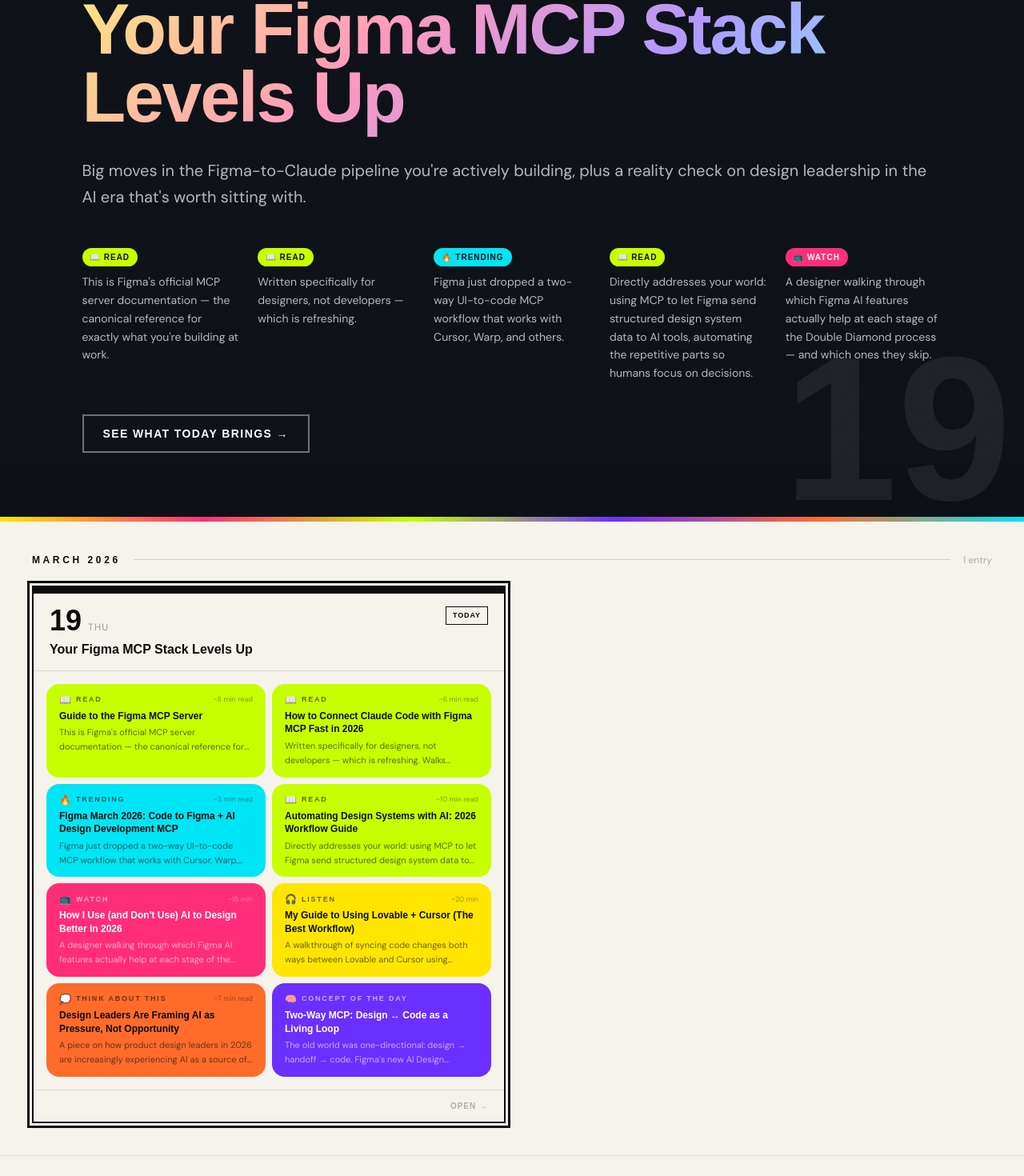
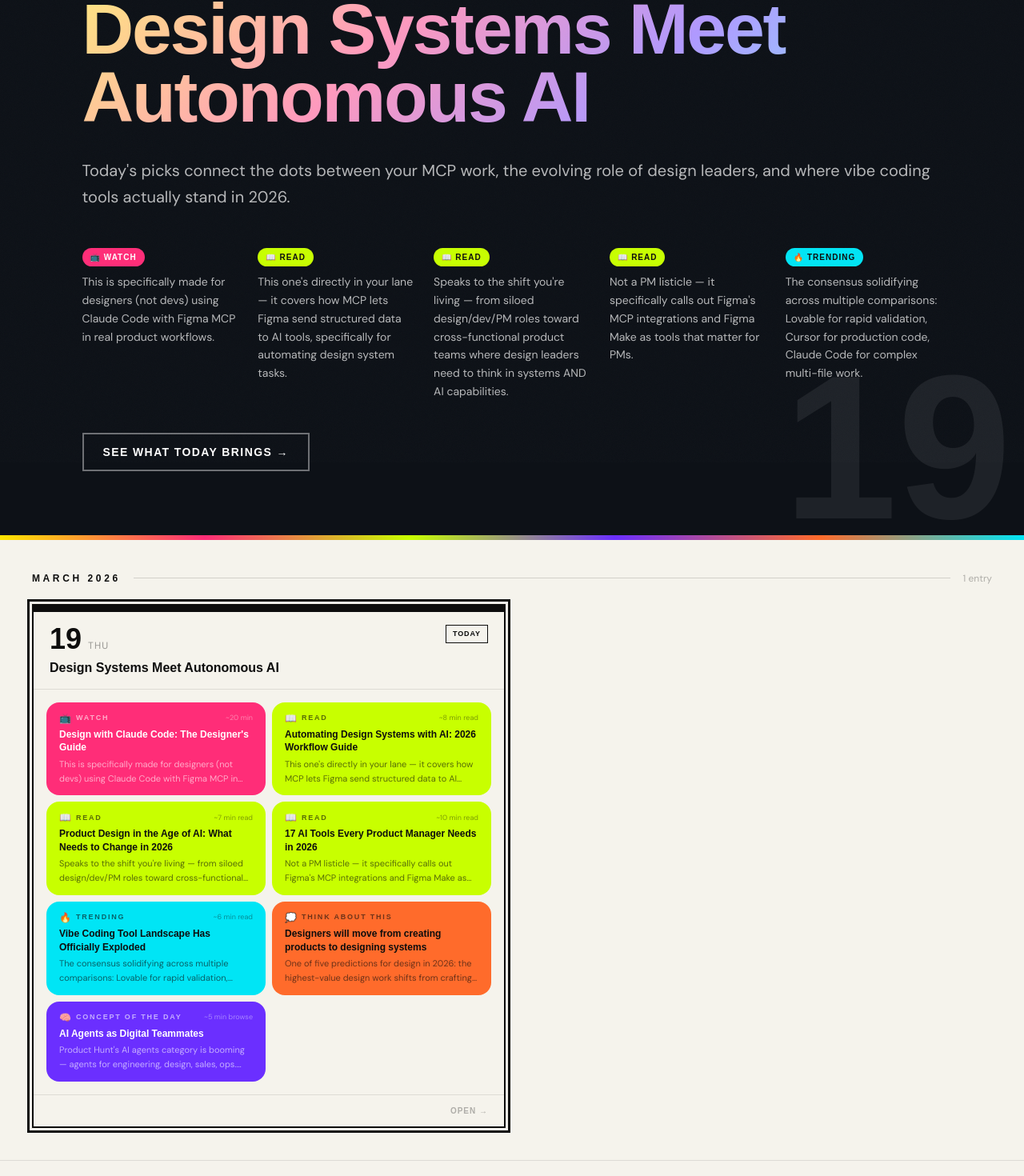
Before and after one commit to misuleecz/re-me, a Next.js app: page / in a window 1280 px wide. Shown: the part 222-1692 px from the top of the page at 80% size. Built offline with nearby package versions, Linux system fonts and the light colour scheme; a web font is replaced by a local one.

Commit message:
Regenerate today + fix search queries to focus on news not tutorials

```diff
--- a/content/briefings/2026-03-19.json
+++ b/content/briefings/2026-03-19.json
@@ -1,56 +1,23 @@
 {
   "date": "2026-03-19",
-  "headline": "Your Figma MCP Stack Levels Up",
-  "subheadline": "Big moves in the Figma-to-Claude pipeline you're actively building, plus a reality check on design leadership in the AI era that's worth sitting with.",
+  "headline": "Design Systems Meet Autonomous AI",
+  "subheadline": "Today's picks connect the dots between your MCP work, the evolving role of design leaders, and where vibe coding tools actually stand in 2026.",
   "emoji": "⚡",
   "color": "violet",
   "sections": [
     {
-      "type": "article",
-      "emoji": "📖",
-      "label": "Read",
-      "title": "Guide to the Figma MCP Server",
-      "source": "Figma Help Center",
-      "description": "This is Figma's official MCP server documentation — the canonical reference for exactly what you're building at work. It covers the tools within the MCP server, how they bring Figma context into coding workflows, and how to ensure generated code matches both your design system and your designs. Essential bookmark for your white-label sport apps integration.",
-      "link": "https://help.figma.com/hc/en-us/articles/32132100833559-Guide-to-the-Figma-MCP-server",
-      "duration": "~8 min read",
+      "type": "video",
+      "emoji": "📺",
+      "label": "Watch",
+      "title": "Design with Claude Code: The Designer's Guide",
+      "source": "UI Collective (YouTube)",
+      "description": "This is specifically made for designers (not devs) using Claude Code with Figma MCP in real product workflows. You're already deep in this world, but it's worth scanning for any workflow patterns or MCP tricks you haven't tried. 8.8K views and growing — it's clearly resonating with the design community.",
+      "link": "https://www.youtube.com/watch?v=JMQ0X_si144",
+      "duration": "~20 min",
       "tags": [
-        "figma",
-        "MCP",
-        "design-systems",
-        "reference"
-      ]
-    },
-    {
-      "type": "article",
-      "emoji": "📖",
-      "label": "Read",
-      "title": "How to Connect Claude Code with Figma MCP Fast in 2026",
-      "source": "Medium / Design Bootcamp",
-      "description": "Written specifically for designers, not developers — which is refreshing. Walks through the Claude Code ↔ Figma MCP setup step by step. Given you're deep in this exact integration, it's worth scanning for any shortcuts or gotchas you might not have hit yet.",
-      "link": "https://medium.com/design-bootcamp/how-to-connect-claude-code-with-figma-mcp-d7f543b49f76",
-      "duration": "~6 min read",
-      "tags": [
-        "claude",
-        "figma-MCP",
-        "tutorial",
-        "vibe-coding"
-      ]
-    },
-    {
-      "type": "trending",
-      "emoji": "🔥",
-      "label": "Trending",
-      "title": "Figma March 2026: Code to Figma + AI Design Development MCP",
-      "source": "Releasebot / Figma Release Notes",
-      "description": "Figma just dropped a two-way UI-to-code MCP workflow that works with Cursor, Warp, and others. Plus new AI admin tools for credit management. The two-way sync is huge — this could fundamentally change your handoff story for the white-label system. The Cursor integration alone is directly relevant to your daily stack.",
-      "link": "https://releasebot.io/updates/figma",
-      "duration": "~3 min read",
-      "tags": [
-        "figma",
-        "release",
-        "cursor",
-        "MCP"
+        "Claude Code",
+        "Figma MCP",
+        "designer workflow"
       ]
     },
     {
@@ -59,78 +26,90 @@
       "label": "Read",
       "title": "Automating Design Systems with AI: 2026 Workflow Guide",
       "source": "Parallel HQ",
-      "description": "Directly addresses your world: using MCP to let Figma send structured design system data to AI tools, automating the repetitive parts so humans focus on decisions. This is the strategic playbook for what you're building — less 'how to set it up' and more 'how to think about the automation layer on top of your token/component architecture.'",
+      "description": "This one's directly in your lane — it covers how MCP lets Figma send structured data to AI tools, specifically for automating design system tasks. Given you're building exactly this for your company's white-label sport apps, there might be architectural ideas or patterns worth stealing.",
       "link": "https://www.parallelhq.com/blog/automating-design-systems-with-ai",
-      "duration": "~10 min read",
+      "duration": "~8 min read",
       "tags": [
-        "design-systems",
+        "design systems",
+        "MCP",
         "automation",
-        "MCP",
-        "strategy"
+        "Figma"
       ]
     },
     {
-      "type": "video",
-      "emoji": "📺",
-      "label": "Watch",
-      "title": "How I Use (and Don't Use) AI to Design Better in 2026",
-      "source": "YouTube / TD Sunshine",
-      "description": "A designer walking through which Figma AI features actually help at each stage of the Double Diamond process — and which ones they skip. Honest and practical. Good for calibrating your own AI-in-design workflow and spotting features you might be underusing or over-hyping.",
-      "link": "https://www.youtube.com/watch?v=2u6bH17NIQk",
-      "duration": "~15 min",
+      "type": "article",
+      "emoji": "📖",
+      "label": "Read",
+      "title": "Product Design in the Age of AI: What Needs to Change in 2026",
+      "source": "Boldare",
+      "description": "Speaks to the shift you're living — from siloed design/dev/PM roles toward cross-functional product teams where design leaders need to think in systems AND AI capabilities. Relevant as you think about what your next role looks like: product builder, design leader, or something entirely new.",
+      "link": "https://www.boldare.com/blog/product-design-ai-2026-what-needs-to-change/",
+      "duration": "~7 min read",
       "tags": [
-        "figma-AI",
-        "workflow",
-        "practical",
-        "design-process"
+        "design leadership",
+        "AI transformation",
+        "product thinking"
       ]
     },
     {
-      "type": "podcast",
-      "emoji": "🎧",
-      "label": "Listen",
-      "title": "My Guide to Using Lovable + Cursor (The Best Workflow)",
-      "source": "YouTube (audio-friendly)",
-      "description": "A walkthrough of syncing code changes both ways between Lovable and Cursor using GitHub as the bridge. You're already using both tools — this could tighten your loop significantly. It's a screen-share video but the narration carries well enough for a stroller walk to get the mental model, then revisit the specifics later.",
-      "link": "https://www.youtube.com/-v4dw8-MmvU",
-      "duration": "~20 min",
+      "type": "article",
+      "emoji": "📖",
+      "label": "Read",
+      "title": "17 AI Tools Every Product Manager Needs in 2026",
+      "source": "Prayerson",
+      "description": "Not a PM listicle — it specifically calls out Figma's MCP integrations and Figma Make as tools that matter for PMs. Useful lens for you: understanding how product managers are starting to interact with the design system layer you're building. Great for thinking about your work's cross-functional impact.",
+      "link": "https://www.iamprayerson.com/p/best-ai-tools-for-product-managers-2026",
+      "duration": "~10 min read",
       "tags": [
-        "lovable",
-        "cursor",
-        "vibe-coding",
-        "workflow"
+        "AI tools",
+        "product management",
+        "Figma MCP"
+      ]
+    },
+    {
+      "type": "trending",
+      "emoji": "🔥",
+      "label": "Trending",
+      "title": "Vibe Coding Tool Landscape Has Officially Exploded",
+      "source": "Till Freitag / MakerKit",
+      "description": "The consensus solidifying across multiple comparisons: Lovable for rapid validation, Cursor for production code, Claude Code for complex multi-file work. You're already using all three — which puts you ahead of most designers. The interesting signal: Google Antigravity is now in these conversations too.",
+      "link": "https://makerkit.dev/blog/saas/best-vibe-coding-tools",
+      "duration": "~6 min read",
+      "tags": [
+        "vibe coding",
+        "Cursor",
+        "Lovable",
+        "Claude Code"
       ]
     },
     {
       "type": "thought",
       "emoji": "💭",
       "label": "Think about this",
-      "title": "Design Leaders Are Framing AI as Pressure, Not Opportunity",
-      "source": "3Search Group",
-      "description": "A piece on how product design leaders in 2026 are increasingly experiencing AI as a source of uncertainty and pressure inside their teams — not the exciting capability the industry keeps selling. As someone who's been a Group Head of Design and is now evolving toward product leadership, this is worth sitting with: when you return, your team will likely need you to hold both the optimism and the anxiety. What's your stance?",
-      "link": "https://www.3searchgroup.com/resources/blog/product-design-leadership-in-2026/",
-      "duration": "~7 min read",
+      "title": "Designers will move from creating products to designing systems",
+      "source": "Gethin Roberts (LinkedIn)",
+      "description": "One of five predictions for design in 2026: the highest-value design work shifts from crafting individual screens to architecting the systems that AI agents use to generate them. You're literally doing this with your MCP + design system project. Worth sitting with: is the system you're building designed to be consumed by AI, not just humans?",
+      "link": "https://www.linkedin.com/pulse/how-ai-change-product-design-2026-my-top-5-gethin-roberts-fgjwe",
+      "duration": null,
       "tags": [
-        "leadership",
-        "AI-anxiety",
-        "career",
-        "team-culture"
+        "design systems",
+        "AI-first design",
+        "career evolution"
       ]
     },
     {
       "type": "concept",
       "emoji": "🧠",
       "label": "Concept of the day",
-      "title": "Two-Way MCP: Design ↔ Code as a Living Loop",
-      "source": null,
-      "description": "The old world was one-directional: design → handoff → code. Figma's new AI Design Development MCP enables genuine two-way sync — code changes can flow back into editable Figma layers, and design changes push to code. This isn't just a feature; it's a paradigm shift for design systems. Your white-label architecture could become a living system where the source of truth is the *relationship* between Figma and code, not either one alone.",
-      "link": "https://www.builder.io/blog/claude-code-to-figma",
-      "duration": null,
+      "title": "AI Agents as Digital Teammates",
+      "source": "Product Hunt",
+      "description": "Product Hunt's AI agents category is booming — agents for engineering, design, sales, ops. The mental model shift: these aren't tools you use, they're teammates you delegate to. As someone curious about AI agents but early on, browse this page to see what's shipping. The design agent category is especially young and ripe.",
+      "link": "https://www.producthunt.com/categories/ai-agents?ref=footer",
+      "duration": "~5 min browse",
       "tags": [
-        "MCP",
-        "design-systems",
-        "paradigm-shift",
-        "architecture"
+        "AI agents",
+        "automation",
+        "emerging tools"
       ]
     }
   ]
--- a/scripts/generate-briefing.mjs
+++ b/scripts/generate-briefing.mjs
@@ -25,9 +25,11 @@
   max_tokens: 1000,
   system: `You are curating a daily digest for Michaela — a senior product designer, ex-Group Head of Design, on maternity leave. She's building Figma MCP + Claude integrations, vibe-coding with Cursor/Lovable, very early on AI agents. She has limited time — only suggest things genuinely worth reading/listening/watching.
 
-Respond ONLY with a JSON array of search queries (5-8 queries). Each query should find specific, recent, high-quality content. Focus on: AI × design, Figma AI / MCP, vibe coding, design systems + AI, AI agents for designers, product leadership.
+Respond ONLY with a JSON array of search queries (5-8 queries). Each query should find NEWS, UPDATES, and RELEASES — not tutorials or how-to guides. Focus on: what just shipped, what changed, what's new in AI × design, Figma AI updates, new AI tools for designers, design systems AI news, product leadership AI trends.
 
-Example format: ["figma ai new features 2025", "vibe coding design workflow tutorial", ...]`,
+Use terms like: "new", "update", "release", "just launched", "2026" — NOT "tutorial", "how to", "guide", "workflow".
+
+Example format: ["figma ai new features march 2026", "new AI design tools released 2026", ...]`,
   messages: [{
     role: 'user',
     content: `Today is ${today}. What are the best search queries to find fresh, relevant content for Michaela today? Return only the JSON array.`
```
